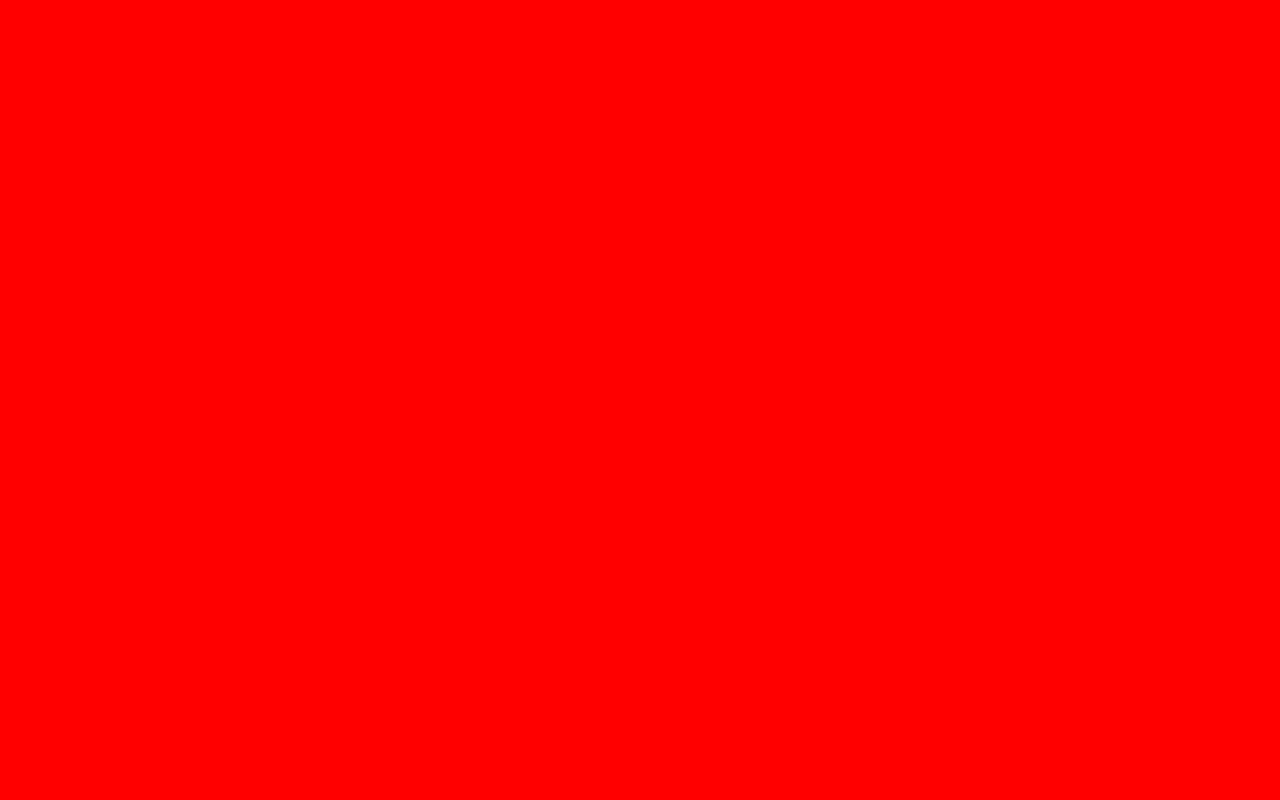
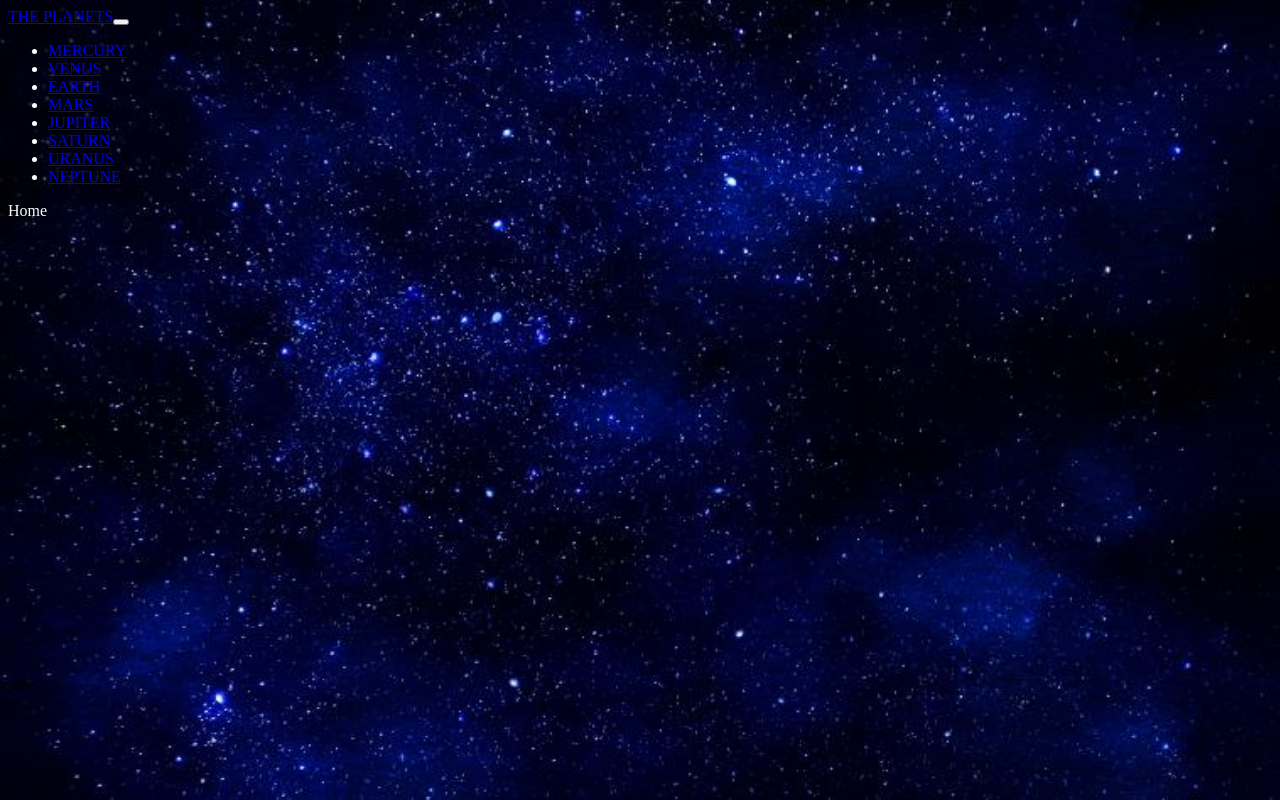
Before and after one commit to Rodri-97/planets-fact-website, a React (Create React App) app: page / in a window 1280 px wide. Built offline with nearby package versions, Linux system fonts and the light colour scheme.

Commit message:
Navbar and Routes logic

```diff
--- a/package.json
+++ b/package.json
@@ -8,6 +8,7 @@
     "@testing-library/user-event": "^12.1.10",
     "react": "^17.0.2",
     "react-dom": "^17.0.2",
+    "react-router-dom": "^6.0.2",
     "react-scripts": "4.0.3",
     "web-vitals": "^1.0.1"
   },
--- a/src/App.js
+++ b/src/App.js
@@ -1,8 +1,29 @@
+import { HashRouter, Routes, Route } from "react-router-dom";
+import Navbar from "./components/Navbar.js";
+import Home from "./components/Home.js";
+import Planet from "./components/Planet.js";
 import "./styles/App.css";
 
 const App = () => {
+  const data = require('./data.json');
+  const planetNames = data.map(planet => planet.name);
+
+  let uniqueKey = -1;
+  const planetRoutes = data.map((planet) => {
+    uniqueKey++;
+    return (
+      <Route key={uniqueKey.toString()} path={`/${planet.name.toLowerCase()}`} element={<Planet name={planet.name} />}/>
+    )
+  })
+
   return (
-    <div id="App"></div>
+    <HashRouter basename='/'>
+      <Navbar planetNames={planetNames}/>
+      <Routes>
+          <Route path="/" element={<Home />} />
+          {planetRoutes}
+      </Routes>
+    </HashRouter>
   )
 }
 
--- /dev/null
+++ b/src/components/Home.js
@@ -0,0 +1,7 @@
+const Home = () => {
+    return (
+        <div>Home</div>
+    )
+}
+
+export default Home;
--- /dev/null
+++ b/src/components/NavItem.js
@@ -0,0 +1,18 @@
+import { NavLink } from "react-router-dom";
+
+const NavItem = (props) => {
+    const { planet } = props;
+
+    return (
+        <li className="navbar-item">
+            <NavLink
+                activeclassname="active"
+                to={`${planet.toLowerCase()}`}
+                className="navbar-link">
+                {planet.toUpperCase()}
+            </NavLink>
+        </li>
+    )
+}
+
+export default NavItem;
--- /dev/null
+++ b/src/components/Navbar.js
@@ -0,0 +1,43 @@
+import { Link } from "react-router-dom";
+import NavItem from "./NavItem.js";
+
+const Navbar = (props) => {
+    const { planetNames } = props;
+    let uniqueKey = - 1;
+    const navItems = planetNames.map((planetName) => {
+        uniqueKey++;
+        return (
+            <NavItem
+                key={uniqueKey.toString()}
+                planet={planetName}
+            />
+        )
+    })
+
+    return (
+        <header id="navbar">
+            <nav className="navbar-container container">
+                <Link to="/" className="home-link">
+                    <div className="navbar-logo"></div>
+                        THE PLANETS
+                </Link>
+                <button
+                    type="button"
+                    id="navbar-toggle"
+                    aria-controls="navbar-menu"
+                    aria-label="Toggle menu"
+                    aria-expanded="false"
+                >
+                    <span className="icon-bar"></span>
+                    <span className="icon-bar"></span>
+                    <span className="icon-bar"></span>
+                </button>
+                <div id="navbar-menu" aria-labelledby="navbar-toggle">
+                    <ul className="navbar-links">{navItems}</ul>
+                </div>
+            </nav>
+        </header>
+    )
+}
+
+export default Navbar;
--- /dev/null
+++ b/src/components/Planet.js
@@ -0,0 +1,8 @@
+const Planet = (props) => {
+    const { name } = props;
+    return (
+        <div className="planet">{name}</div>
+    )
+}
+
+export default Planet;
--- a/src/styles/App.css
+++ b/src/styles/App.css
@@ -1,3 +1,6 @@
 body {
-    background-color: red;
+    background: url("../images/background.jpg");
+    background-size: cover;
+    background-attachment: fixed;
+    color: white;
 }
```
Also changed, not shown: 1 other file (tests, documents, lock files or other folders).
